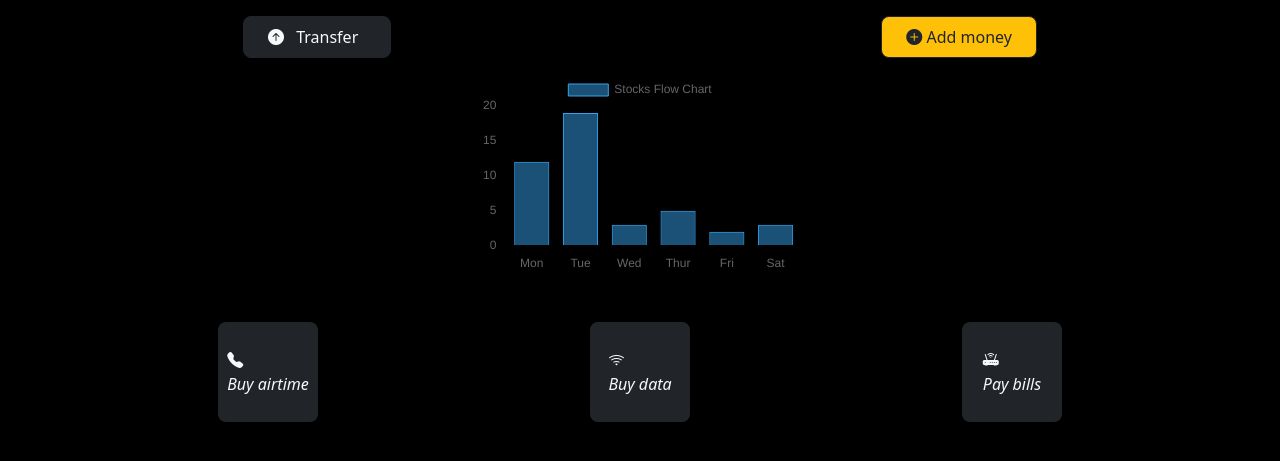
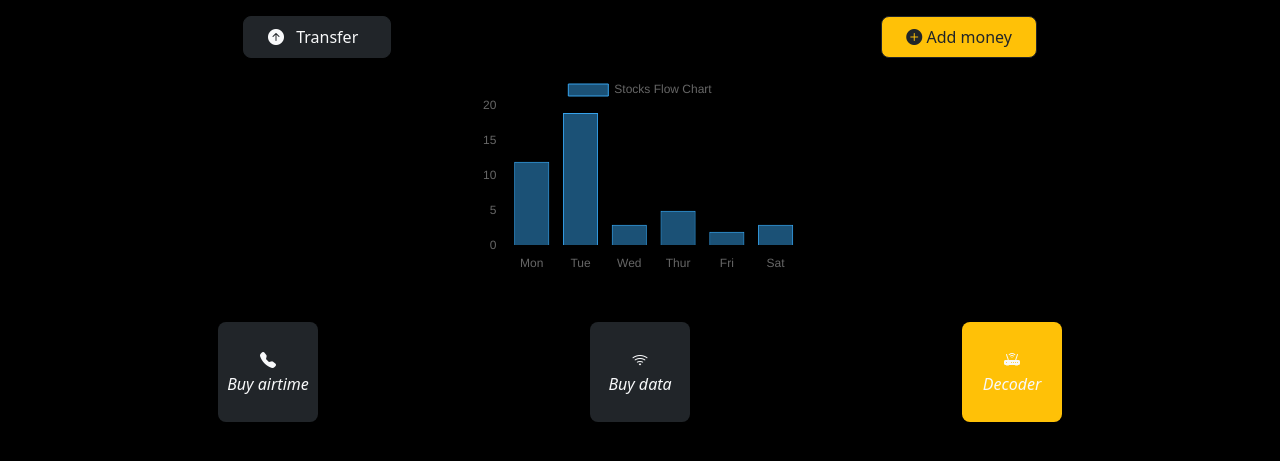
Before and after one commit to WillieWills/Fintech-project, a plain HTML site: page index.html in a window 1280 px wide. Shown: the part 229-690 px from the top of the page. Drawn offline with nearby package versions, Linux system fonts and the light colour scheme.

Commit message:
Add files via upload

```diff
--- a/index.html
+++ b/index.html
@@ -36,7 +36,7 @@
       <div class="CHART mt-3">
   <canvas id="myChart"></canvas>
 </div>
-<div class="container mt-5 text-light ">
+<div class="container mt-5 text-light text-center ">
    <div class="bit rounded-3 bg-dark ">
       <i class="bi bi-telephone-fill">
          <p>Buy airtime</p>
@@ -47,9 +47,9 @@
          <p>Buy data</p>
       </i>
    </div>
-   <div class="bit rounded-3 bg-dark">
+   <div class="bit rounded-3 bg-warning">
       <i class="bi bi-router-fill">
-         <p>Pay bills</p>
+         <p>Decoder</p>
       </i>
    </div>
 
```
